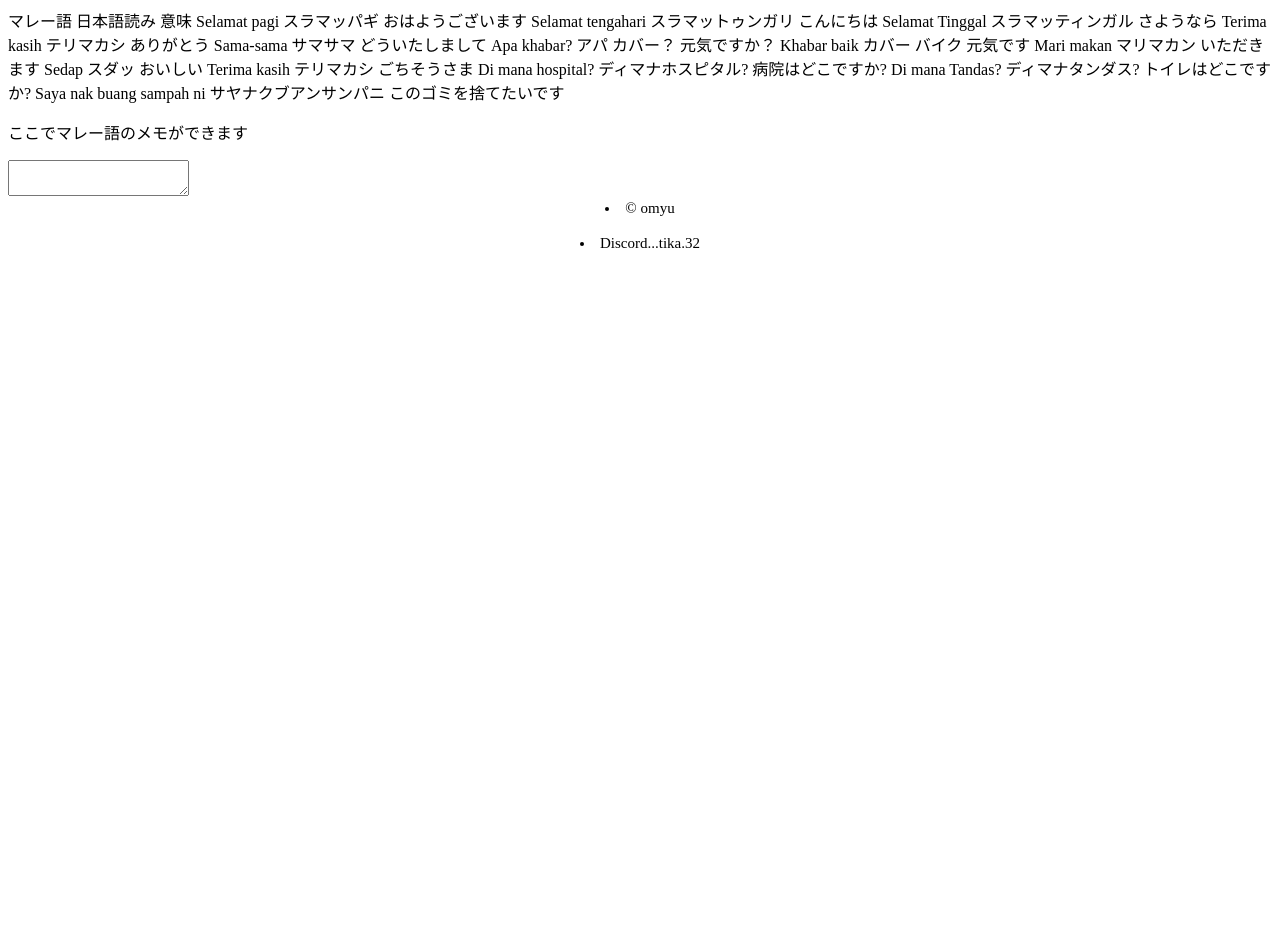
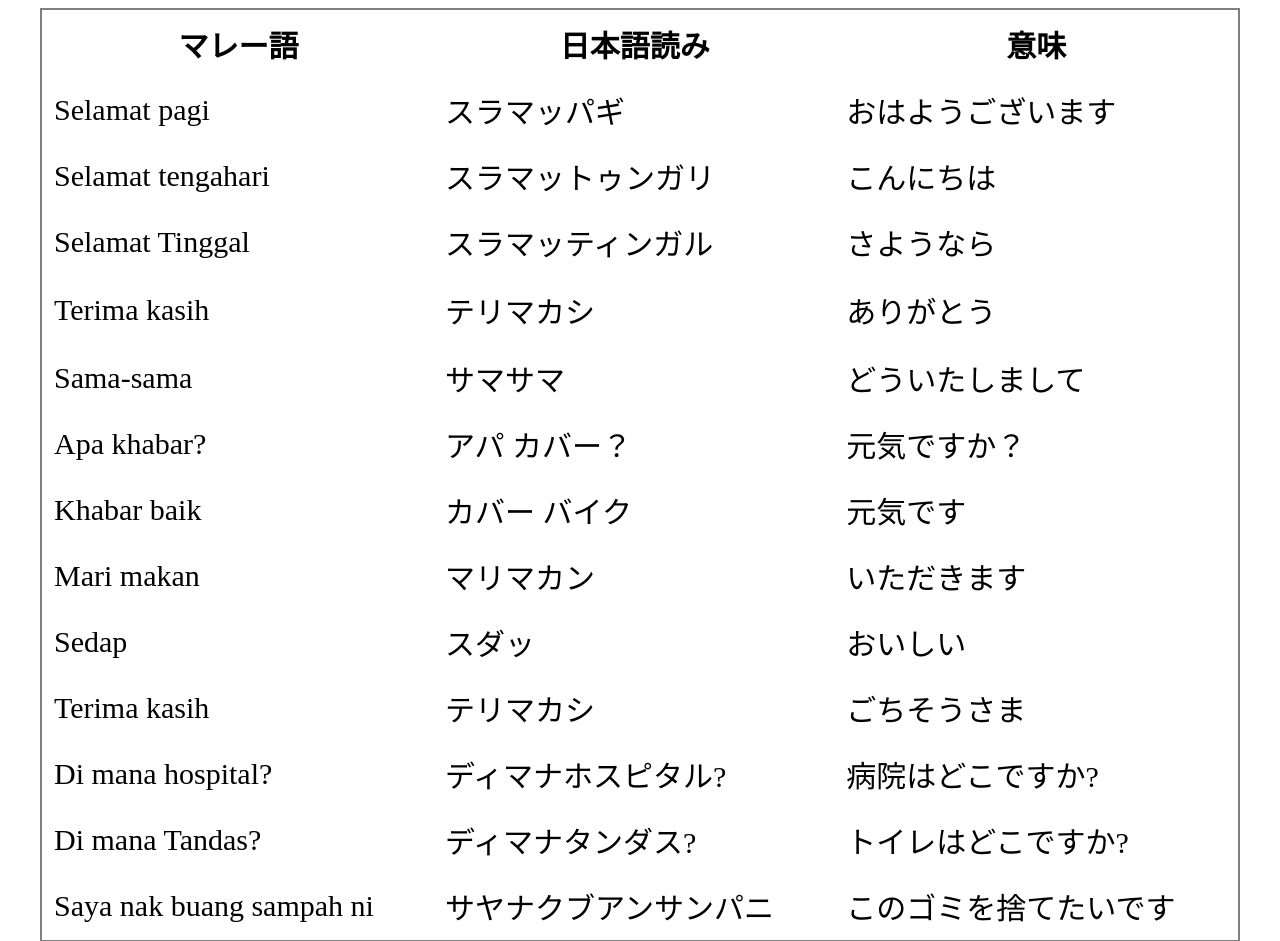
Before and after one commit to yahoonews/.co.jp, a plain HTML site: page index.html in a window 1280 px wide. Shown: the top 941 px of the page. Before the commit the page ends 800 px from the top, so only its background shows below. Drawn offline with Linux system fonts and the light colour scheme.

Commit message:
Update index.html

```diff
--- a/index.html
+++ b/index.html
@@ -8,6 +8,7 @@
     <link rel="stylesheet" href="style.css">
   </head>
   <body>
+        <table align="center">
       <tr>
       <th>マレー語</th> <th>日本語読み</th> <th>意味</th>
         </tr>
```
